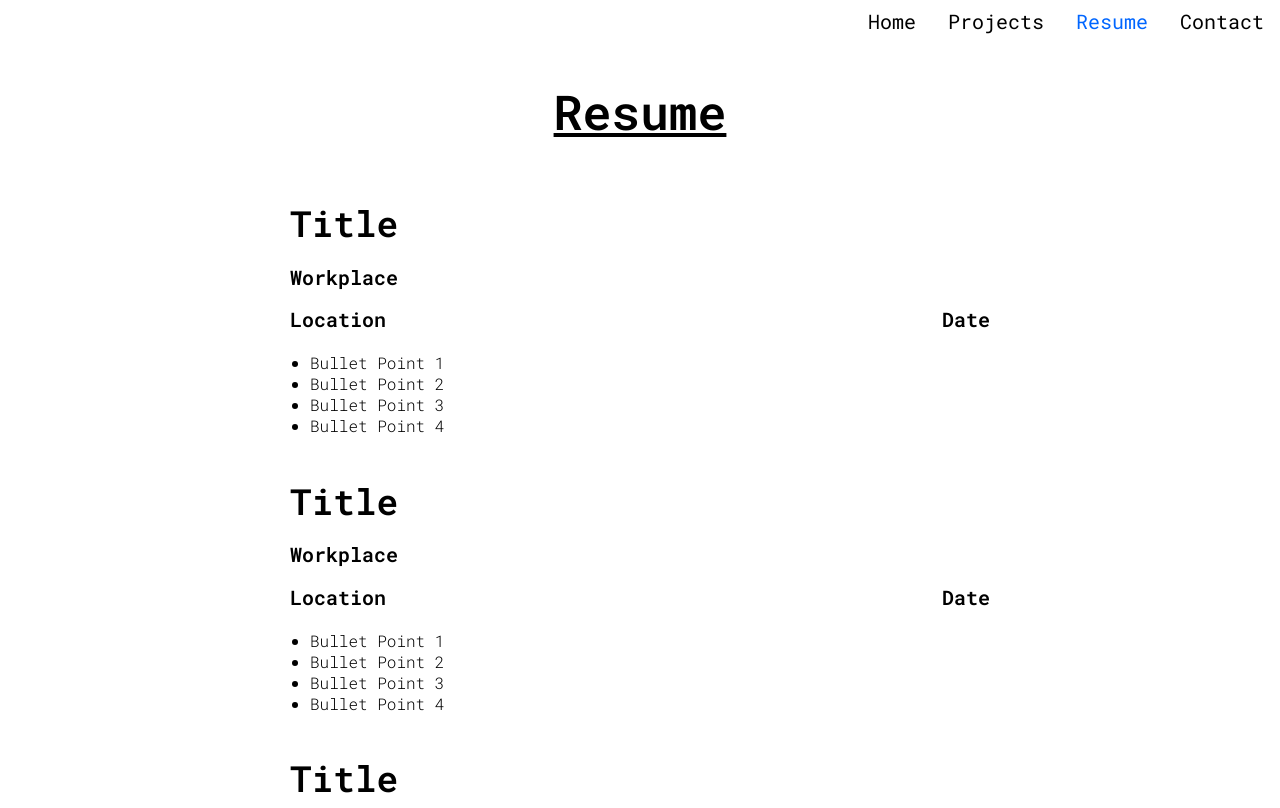
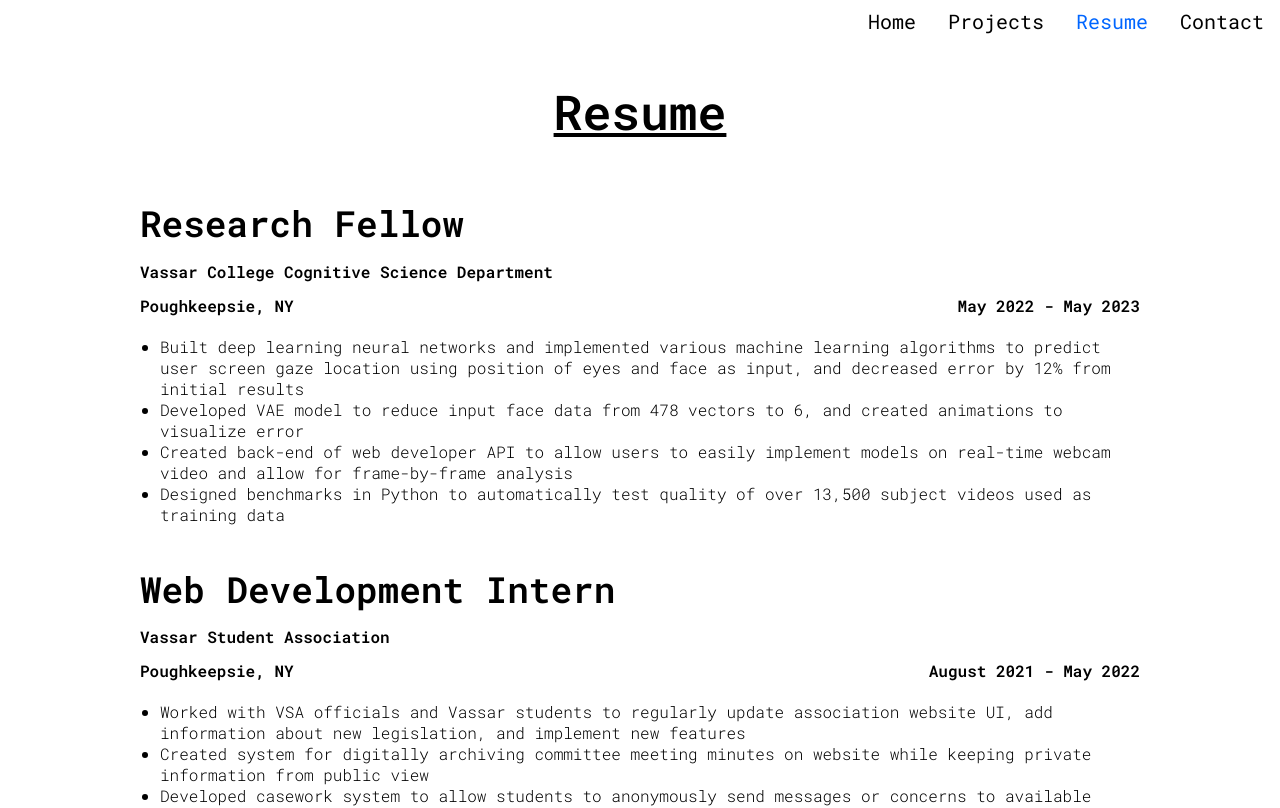
Before and after one commit to OlirEswar/OlirEswar.com, a React (Vite) app: page /Resume in a window 1280 px wide. Shown: the top 808 px of the page. Built offline with nearby package versions, Linux system fonts and the light colour scheme.

Commit message:
Added resume experience information

```diff
--- a/src/Resume.css
+++ b/src/Resume.css
@@ -1,6 +1,11 @@
+
+
 .resume-component{
     min-width: 700px;
-    max-width: 1200px;
+    max-width: 1000px;
+    margin-top: 10px;
+    margin-bottom: 10px;
+
 }
 
 .resume-component h1  {
@@ -13,7 +18,7 @@
 .resume-component h2 {
     font-family: "Roboto Mono", monospace;
     font-weight: 600;
-    font-size: 20px;
+    font-size: 16px;
     margin-bottom: 0px;
 }
 
--- a/src/Resume.jsx
+++ b/src/Resume.jsx
@@ -1,20 +1,22 @@
 import "./Resume.css";
 
-function Resume() {
+function Resume(props) {
+  console.log(props.bullet_points);
+  const bullet_points = props.bullet_points;
+  const bullet_points_list = bullet_points.map((bullet_point) => {
+    return <li key={bullet_point}>{bullet_point}</li>;
+  });
   return (
-    <div className="resume-component">
-      <h1>Title</h1>
-      <h2>Workplace</h2>
-      <div className="resume-component__secondary-headers">
-        <h2>Location</h2>
-        <h2>Date</h2>
+    <div className={props.is_even ? "is-even" : ""}>
+      <div className="resume-component">
+        <h1>{props.title}</h1>
+        <h2>{props.workplace}</h2>
+        <div className="resume-component__secondary-headers">
+          <h2>{props.location}</h2>
+          <h2>{props.date}</h2>
+        </div>
+        <ul>{bullet_points_list}</ul>
       </div>
-      <ul>
-        <li>Bullet Point 1</li>
-        <li>Bullet Point 2</li>
-        <li>Bullet Point 3</li>
-        <li>Bullet Point 4</li>
-      </ul>
     </div>
   );
 }
--- a/src/main.jsx
+++ b/src/main.jsx
@@ -35,9 +35,43 @@
           element={
             <div className="resume-container">
               <h1 id="resume-title">Resume</h1>
-              <Resume />
-              <Resume />
-              <Resume />
+              <Resume
+                is_even={false}
+                title="Research Fellow"
+                workplace="Vassar College Cognitive Science Department"
+                location="Poughkeepsie, NY"
+                date="May 2022 - May 2023"
+                bullet_points={[
+                  "Built deep learning neural networks and implemented various machine learning algorithms to predict user screen gaze location using position of eyes and face as input, and decreased error by 12% from initial results",
+                  "Developed VAE model to reduce input face data from 478 vectors to 6, and created animations to visualize error",
+                  "Created back-end of web developer API to allow users to easily implement models on real-time webcam video and allow for frame-by-frame analysis",
+                  "Designed benchmarks in Python to automatically test quality of over 13,500 subject videos used as training data",
+                ]}
+              />
+              <Resume
+                is_even={true}
+                title="Web Development Intern"
+                workplace="Vassar Student Association"
+                location="Poughkeepsie, NY"
+                date="August 2021 - May 2022"
+                bullet_points={[
+                  "Worked with VSA officials and Vassar students to regularly update association website UI, add information about new legislation, and implement new features",
+                  "Created system for digitally archiving committee meeting minutes on website while keeping private information from public view",
+                  "Developed casework system to allow students to anonymously send messages or concerns to available senators through email",
+                ]}
+              />
+              <Resume
+                is_even={false}
+                title="Research Intern"
+                workplace="Brookhaven National Laboratory"
+                location="Upton, NY"
+                date="June 2020 - September 2020"
+                bullet_points={[
+                  "Created CentOS 8 containers in Docker and Singularity for ATLAS and Relativistic Heavy Ion Collider projects",
+                  "Replaced 133 dependencies with new or alternate versions and wrote custom bash scripts to ensure compliance",
+                  "Remotely deployed containers on high power computing cluster using OpenSSH and HTCondor",
+                ]}
+              />
             </div>
           }
         />
```
